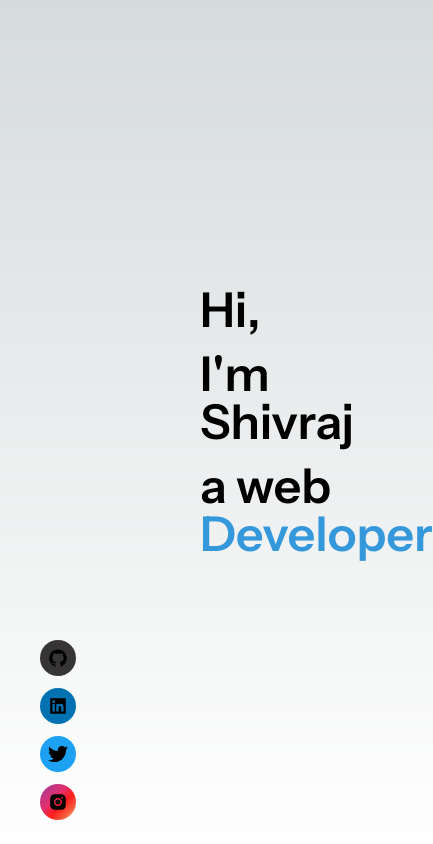
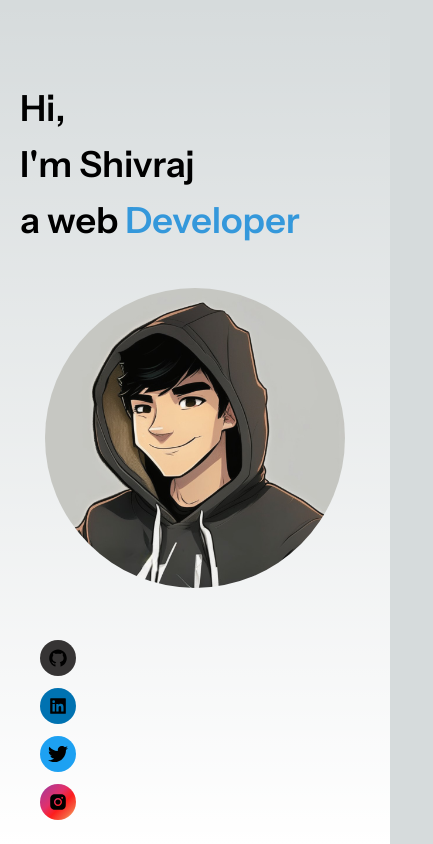
Before and after one commit to iamshiv007/portfolio-ui, a Next.js app: page / in a window 390 px wide. Shown: the whole page, 433 px wide, since content can reach past the window. Built offline with nearby package versions, Linux system fonts and the light colour scheme.

Commit message:
home responsive

```diff
--- a/src/app/pages/Home.jsx
+++ b/src/app/pages/Home.jsx
@@ -30,30 +30,31 @@ const Home = () => {
 
   return (
     <Fragment>
-      <div className='min-h-[100vh] flex items-center mx-[200px] justify-between'>
+      <div className='min-h-[100vh] mx-[20px] md:mx-[100px] lg:mx-[200px] pt-[80px] md:pt-0 md:flex items-center justify-between'>
         <div>
-          <p className='text-5xl py-2 font-semibold'>Hi,</p>
-          <p className='text-5xl py-2 font-semibold'>I&apos;m Shivraj</p>
-          <p className='text-5xl py-2 font-semibold'>
+          <p className='text-4xl sm:text-5xl py-2 font-semibold'>Hi,</p>
+          <p className='text-4xl sm:text-5xl py-2 font-semibold'>
+            I&apos;m Shivraj
+          </p>
+          <p className='text-4xl sm:text-5xl py-2 font-semibold'>
             a web <span className='text-[#3498db]'> Developer</span>
           </p>
         </div>
 
         <div
-          className='bg-[url(http://localhost:3000/images/profile.png)] w-[300px] h-[300px] bg-cover rounded-full hover:bg-gray-500 hover:cursor-pointer bg-blend-multiply'
+          className='bg-[url(/images/profile.png)] w-[300px] h-[300px] bg-cover rounded-full bg-gray-500 hover:cursor-pointer hover:bg-blend-multiply m-auto md:m-0 mt-[40px] md:mt-0'
           ref={profileRef}
         >
           {showResume ? (
             <Link
               className='w-full h-full flex justify-center items-center underline text-xl'
               href='https://drive.google.com/file/d/1AWiU8oWJi5rY0nl6d3iMHOjevBq7izOU/view?usp=drive_link'
+              passHref
               target='_blank'
             >
               Resume <FiExternalLink />
             </Link>
-          ) : (
-            ""
-          )}
+          ) : null}
         </div>
       </div>
     </Fragment>
```
